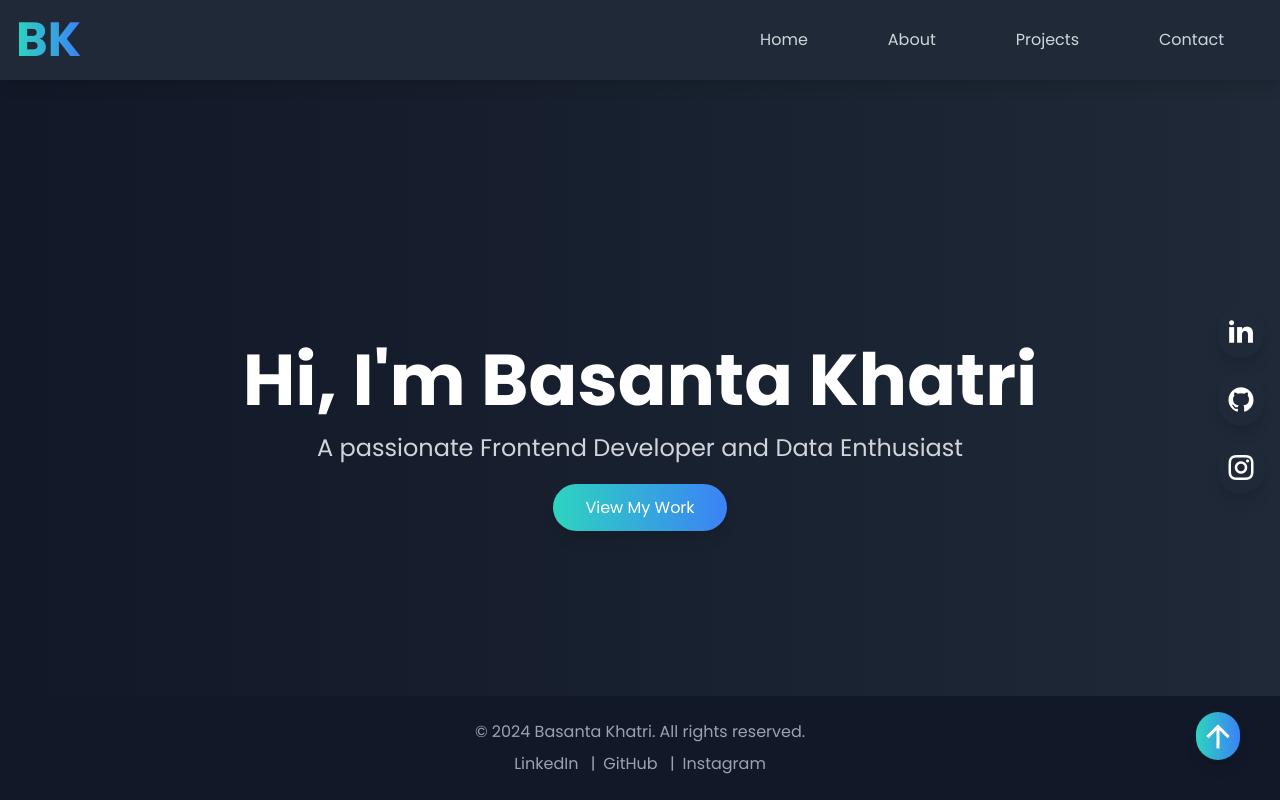
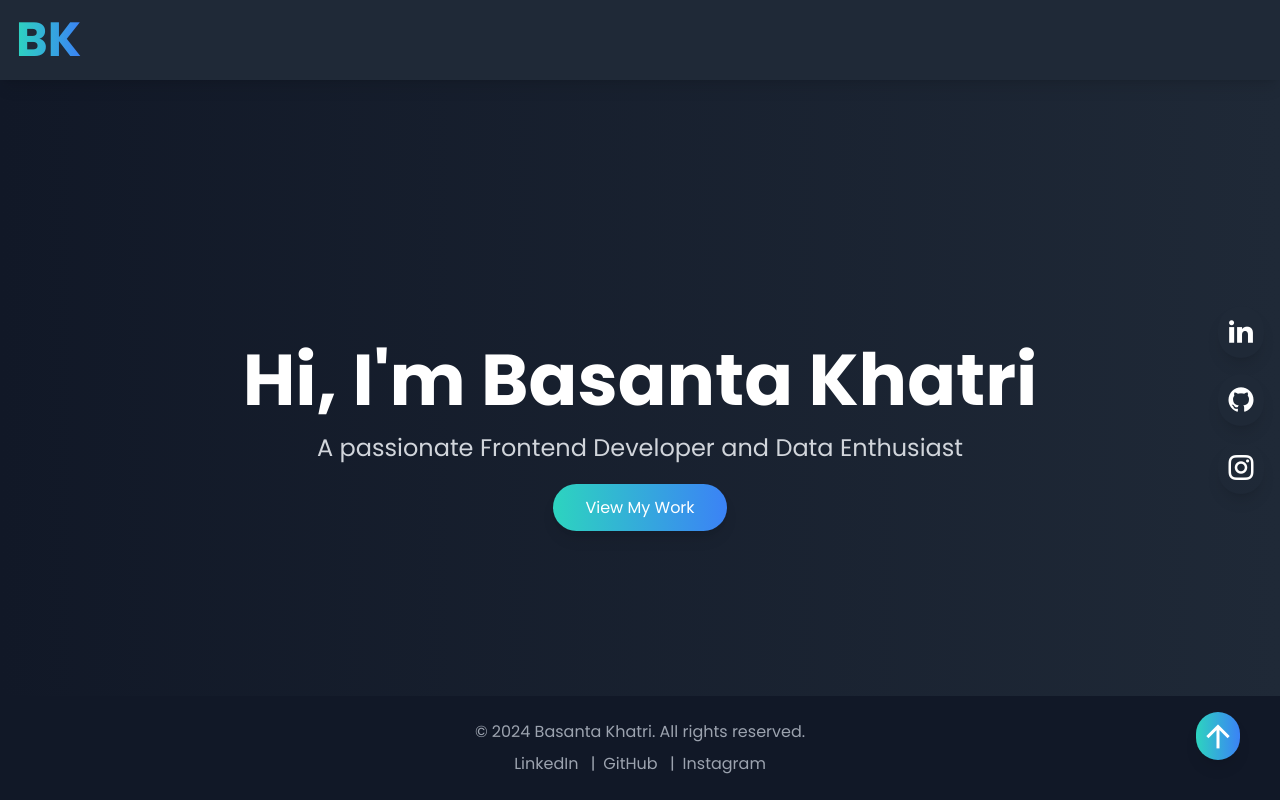
Before and after one commit to Basanta-khatri-0311/personal-portfolio, a React (Vite) app in the folder my-portfolio/: page / in a window 1280 px wide. Shown: the top 800 px of the page. Built offline with nearby package versions, Linux system fonts and the light colour scheme; some icons are missing.

Commit message:
changed the animations on some texts

```diff
--- a/my-portfolio/src/components/Hero.jsx
+++ b/my-portfolio/src/components/Hero.jsx
@@ -10,7 +10,7 @@ const Hero = () => {
         <h1 className="text-4xl sm:text-5xl md:text-7xl font-bold text-white animate-slideInLeft ">
           Hi, I'm Basanta Khatri
         </h1>
-        <p className="text-base sm:text-lg md:text-2xl text-gray-300 mt-4 mb-8 animate-slideInRight ">
+        <p className="text-base sm:text-lg md:text-2xl text-gray-300 mt-4 mb-8 animate-bounce">
           A passionate Frontend Developer and Data Enthusiast
         </p>
         <a
--- a/my-portfolio/src/components/NavBar.jsx
+++ b/my-portfolio/src/components/NavBar.jsx
@@ -13,7 +13,7 @@ const NavBar = () => {
       <div className="container mx-auto flex justify-between items-center">
         {/* Logo and Centered Navigation Links */}
           <Logo />
-          <div className="hidden md:flex  justify-center space-x-20 mr-10">
+          <div className="hidden md:flex  justify-center space-x-20 mr-10 animate-slideInRight">
             <NavLink href="#home">Home</NavLink>
             <NavLink href="#about">About</NavLink>
             <NavLink href="#projects">Projects</NavLink>
--- a/my-portfolio/src/index.css
+++ b/my-portfolio/src/index.css
@@ -26,7 +26,7 @@ body {
 }
 
 .animate-slideInLeft {
-  animation: slideInLeft 1s ease-in-out forwards;
+  animation: slideInLeft  1s  ease-in-out forwards;
 }
 
 @keyframes slideInRight {
@@ -71,3 +71,18 @@ body {
 .animate-fadeIn {
   animation: fadeIn 1s ease-in-out;
 }
+
+
+/* Looping subtle bounce animation */
+@keyframes bounce {
+  0%, 100% {
+    transform: translateY(0);
+  }
+  50% {
+    transform: translateY(-5px);
+  }
+}
+
+.animate-bounce {
+  animation: bounce 2s infinite ease-in-out;
+}
```
